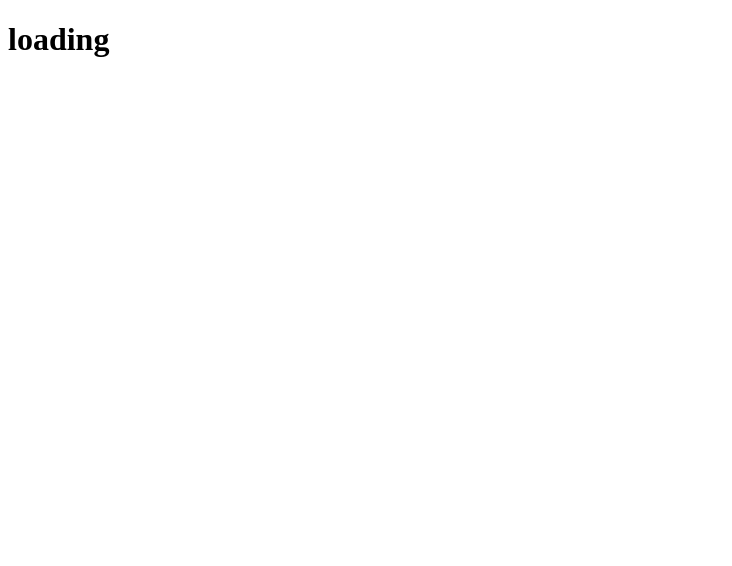
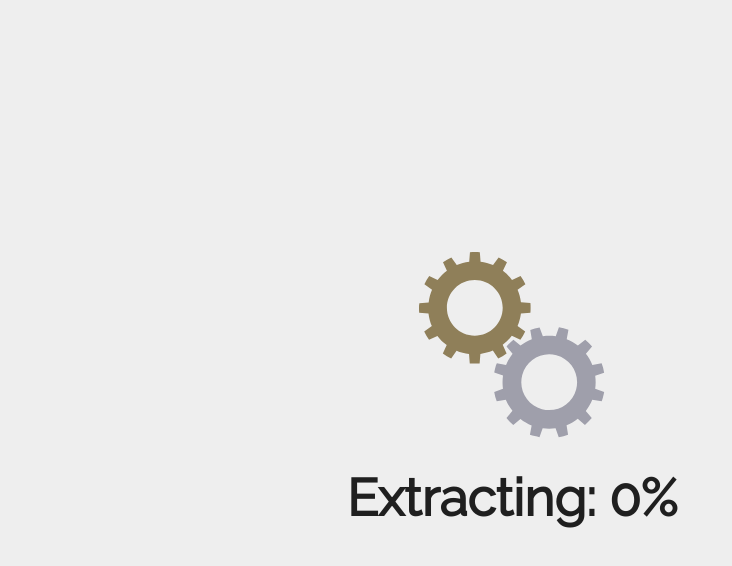
Before and after one commit to allnato/fileCarver, an Electron app: page app/templates/loadExtract.html in a window 1024 px wide. Shown: the whole page, without its empty margins (0-732 px from the left). Drawn offline with Linux system fonts and the light colour scheme; files whose address does not match are found by name.

Commit message:
Add loading UI and functionality

```diff
--- /dev/null
+++ b/app/static/css/load.css
@@ -0,0 +1,22 @@
+@font-face {
+    font-family: 'Raleway';
+    src: url('../fonts/raleway/raleway-regular-webfont.woff') format('woff'),
+    url('../fonts/raleway/raleway-regular-webfont.woff2') format('woff2');
+    font-weight: normal;
+    font-style: normal;
+}
+
+html, body{
+  height: 100%;
+}
+
+body{
+  display: flex;
+  align-items: center;
+  justify-content: center;
+}
+
+.raleway{
+  font-family: 'raleway';
+  font-weight: bold;
+}
--- a/app/templates/loadExtract.html
+++ b/app/templates/loadExtract.html
@@ -4,9 +4,51 @@
     <meta charset="UTF-8">
     <meta name="viewport" content="width=device-width, initial-scale=1.0">
     <meta http-equiv="X-UA-Compatible" content="ie=edge">
-  <title>Document</title>
+    <title>File Carver</title>
+
+    <link rel="stylesheet" href="../static/css/materialize.min.css">
+
+    <link rel="stylesheet" href="../static/css/load.css">
   </head>
-<body>
-  <h1>loading</h1>
+
+  <body class="grey lighten-3">
+    <div class="loading center-align">
+      <img src="../static/svg/gears.svg" alt="">
+      <h2 class="center-align raleway">
+        Extracting: <span class="percent">0</span>%
+      </h2>
+    </div>
+
   </body>
+
+  <!-- Insert this line above script imports  -->
+  <script>if (typeof module === 'object') {window.module = module; module = undefined;}</script>
+  <!-- normal script imports etc  -->
+  <script src="../static/js/jquery.min.js"></script>
+  <script src="../static/js/materialize.min.js"></script>
+  <script src="../static/js/jquery.matchHeight-min.js"></script>
+  <!-- Insert this line after script imports -->
+  <script>if (window.module) module = window.module;</script>
+
+  <script type="text/javascript">
+    $(document).ready(function() {
+      // var i = 0;
+      // function myLoop () {
+      //    setTimeout(function () {
+      //     changePercent(i);
+      //       i++;
+      //       if (i <= 100) {
+      //          myLoop();
+      //       }
+      //    }, 500)
+      // }
+      //
+      // myLoop();
+    });
+
+    function changePercent(i){
+      $('.percent').text(i);
+    }
+  </script>
+
 </html>
```
Also changed, not shown: app/templates/loadCopy.html (+45 -3 lines), app/static/svg/gears.svg (added). Lines whose indentation alone changed are shown as unchanged.
